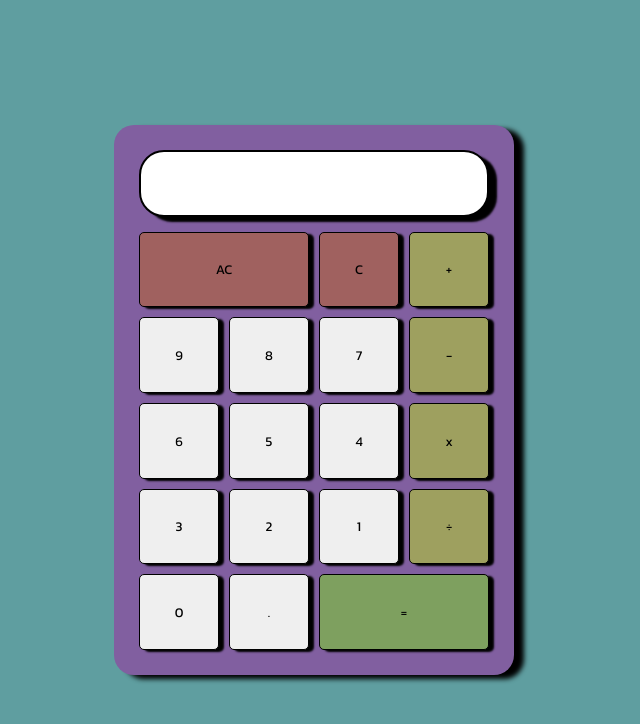
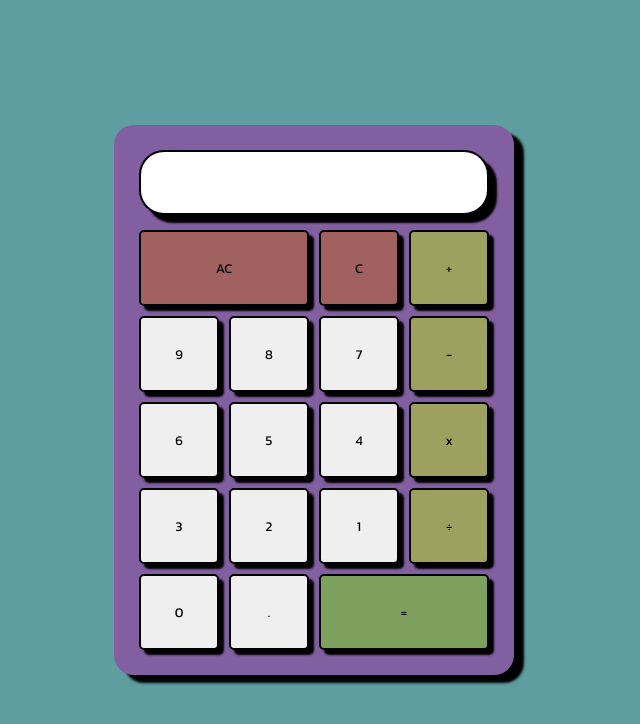
Before and after one commit to TimAde18/Calculator-Program-TOP, a plain HTML site: page index.html in a window 1280 px wide. Shown: the whole page, without its empty margins (326-966 px from the left). Drawn offline with Linux system fonts and the light colour scheme.

Commit message:
updated styling

```diff
--- a/style.css
+++ b/style.css
@@ -34,7 +34,7 @@ body {
 #calculator {
     background-color: var(--calculator-color);
     border-radius: 20px;
-    box-shadow: 10px 4px 5px black;
+    box-shadow: 10px 8px 2.5px black;
     height: 400px;
     width: 300px;
     padding: 25px;
@@ -47,7 +47,7 @@ body {
     grid-column: span 4;
     border: 2px solid black;
     border-radius: 25px;
-    box-shadow: 8px 5px 2px black;
+    box-shadow: 8px 8px 2px black;
     display: flex;
     justify-content: flex-end;
     padding-top: 9px;
@@ -91,9 +91,9 @@ body {
 }
 
 .btn {
-    border: 1px solid black;
+    border: 2px solid black;
     font-family: 'Kanit', sans-serif;
-    box-shadow: 5px 2px 2px black;
+    box-shadow: 5px 5px 2px black;
     border-radius: 5px;
 }
 
```
